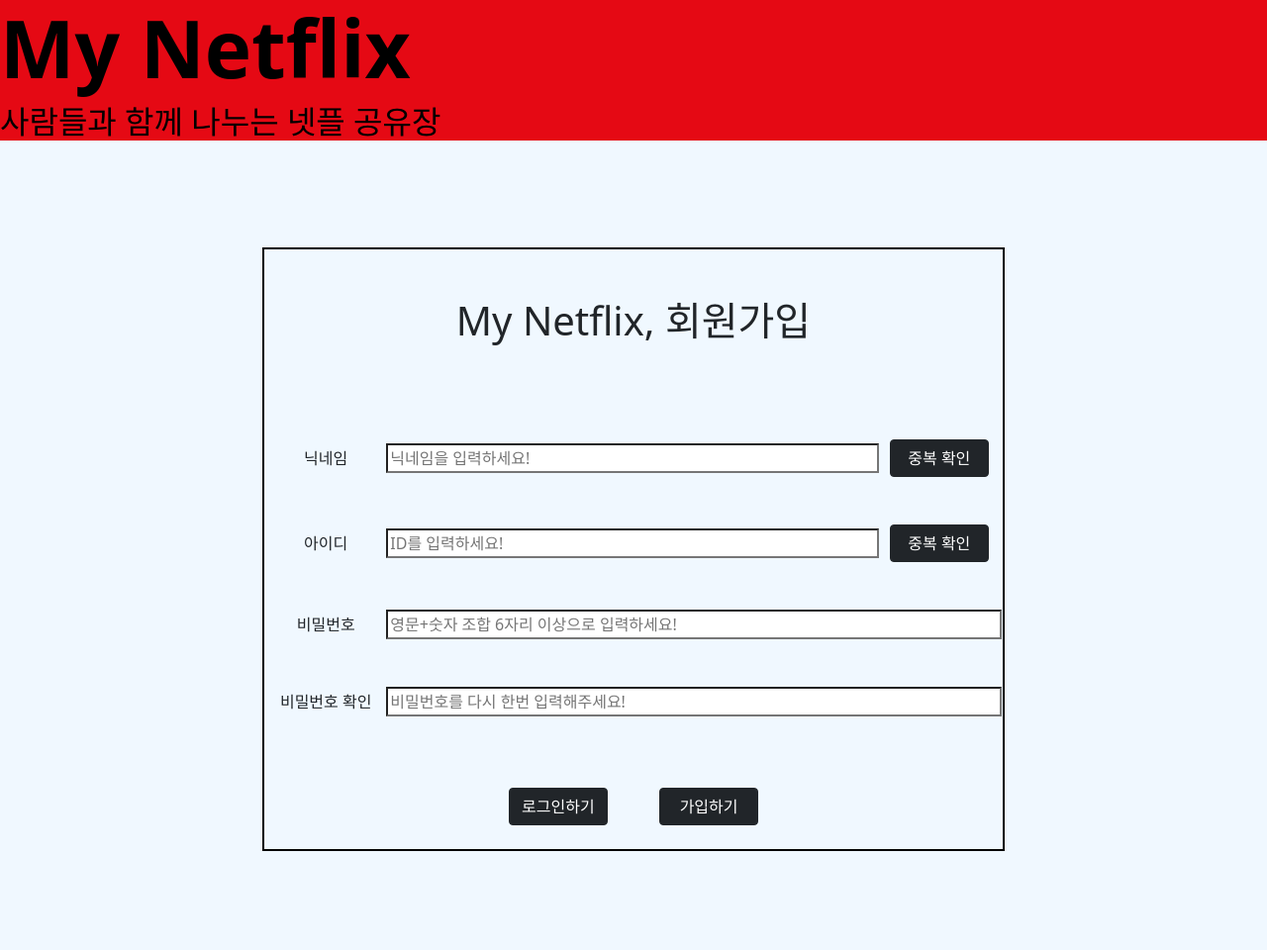
After one commit to ssj9398/Team13-NetflixComment, a Flask app: template templates/register.html in a window 1280 px wide. The commit adds this page. Shown: the whole page at 99% size. Run offline with Flask 2, Linux system fonts and the light colour scheme; the template is opened without the code that fills it, so the values that code supplies are empty.

Commit message:
로그인 완성
로그인 완성
회원가입 디테일 구현중

```diff
--- /dev/null
+++ b/static/register.css
@@ -0,0 +1,50 @@
+body {
+  /* background-image: url('/static/bg_netflix.png'); */
+  background-color: aliceblue;
+  min-height: 100vh;
+}
+
+.section {
+  padding: 50px 0;
+  max-width: 750px;
+  margin: auto;
+}
+
+.wrapper {
+  display: flex;
+  justify-content: center;
+  align-items: center;
+  min-height: 100vh;
+}
+
+.container {
+  padding: 50px 0px;
+  text-align: center;
+}
+
+.box {
+  max-width: 800px;
+  margin: 0 auto;
+  border: 2px solid black;
+}
+
+button {
+  width: 100px;
+}
+
+.title {
+  font-weight: 800;
+  font-size: 5rem;
+}
+
+.subtitle {
+  font-size: 2rem;
+}
+
+.is-netflix {
+  color: black !important;
+}
+
+.hero {
+  background-color: rgba(229, 9, 20) !important;
+}
--- /dev/null
+++ b/templates/register.html
@@ -0,0 +1,89 @@
+<!DOCTYPE html>
+<html lang="ko">
+<head>
+    <meta charset="UTF-8">
+    <title>Netflex comment</title>
+
+    <!--    Bootstrap css-->
+    <link href="https://cdn.jsdelivr.net/npm/bootstrap@5.1.3/dist/css/bootstrap.min.css"
+          rel="stylesheet" integrity="sha384-1BmE4kWBq78iYhFldvKuhfTAU6auU8tT94WrHftjDbrCEXSU1oBoqyl2QvZ6jIW3"
+          crossorigin="anonymous">
+
+<!--    페이지 아이콘-->
+    <link rel="icon" href="../static/Netflix-logo.png">
+
+
+    <!--    Custom css 추가-->
+    <link rel="stylesheet" href="../static/register.css">
+</head>
+<body>
+ <!-- 상단 타이틀 -->
+  <section class="hero">
+    <div class="hero-body has-text-centered">
+      <h1 class="title is-netflix">My Netflix</h1>
+      <h3 class="subtitle is-netflix">사람들과 함께 나누는 넷플 공유장</h3>
+    </div>
+  </section>
+
+  <!-- 회원가입 박스 -->
+  <section class="section">
+    <div class="container">
+
+      <!-- 회원가입 박스 -->
+      <div class="box">
+        <article class="media">
+          <div class="media-content">
+            <div class="content">
+
+              <!-- 회원가입 박스 타이틀 -->
+              <h1 class="p-5">My Netflix, 회원가입</h1>
+
+              <!-- 닉네임 -->
+              <div class="input-group my-5 align-items-center">
+                <span class="text-center col-2" id="inputGroup-sizing-default">닉네임</span>
+                <input type="text" id="nick_input" class="input dup_before col-8" placeholder="닉네임을 입력하세요!"
+                  aria-describedby="button-addon2">
+                <span class="col-2">
+                  <button class="btn btn-dark" type="button" id="nick_dup_button" onclick="nick_dup_check()">중복
+                    확인</button>
+                </span>
+              </div>
+
+              <!-- 아이디 -->
+              <div class="input-group my-5 align-items-center">
+                <span class="text-center col-2" id="inputGroup-sizing-default">아이디</span>
+                <input type="text" id="id_input" class="input dup_before col-8" placeholder="ID를 입력하세요!"
+                  aria-describedby="button-addon2">
+                <span class="col-2">
+                  <button class="btn btn-dark" type="button" id="id_dup_button" onclick="id_dup_check()">중복 확인</button>
+                </span>
+              </div>
+
+              <!-- 비밀번호 -->
+              <div class="input-group my-5 align-items-center">
+                <span class="text-center col-2" id="inputGroup-sizing-default">비밀번호</span>
+                <input type="password" id="pwd_input1" class="input col-10"
+                  placeholder="영문+숫자 조합 6자리 이상으로 입력하세요!" aria-describedby="button-addon2">
+              </div>
+
+              <!-- 비밀번호 확인 -->
+              <div class="input-group my-5 align-items-center">
+                <span class="text-center col-2" id="inputGroup-sizing-default">비밀번호 확인</span>
+                <input type="password" id="pwd_input2" class="input col-10" placeholder="비밀번호를 다시 한번 입력해주세요!"
+                  aria-describedby="button-addon2">
+              </div>
+
+              <!-- 가입하기 버튼 -->
+              <button type="button" class="btn btn-dark m-4" onclick="location.href='/'">로그인하기</button>
+              <button type="button" class="btn btn-dark m-4" onclick="sing_up()">가입하기</button>
+
+            </div>
+          </div>
+        </article>
+      </div>
+      <!-- End of 회원가입 박스 -->
+
+    </div>
+  </section>
+</body>
+</html>
```
Also changed, not shown: static/login.css (+35 -4 lines), templates/login.html (+49 -5 lines).
